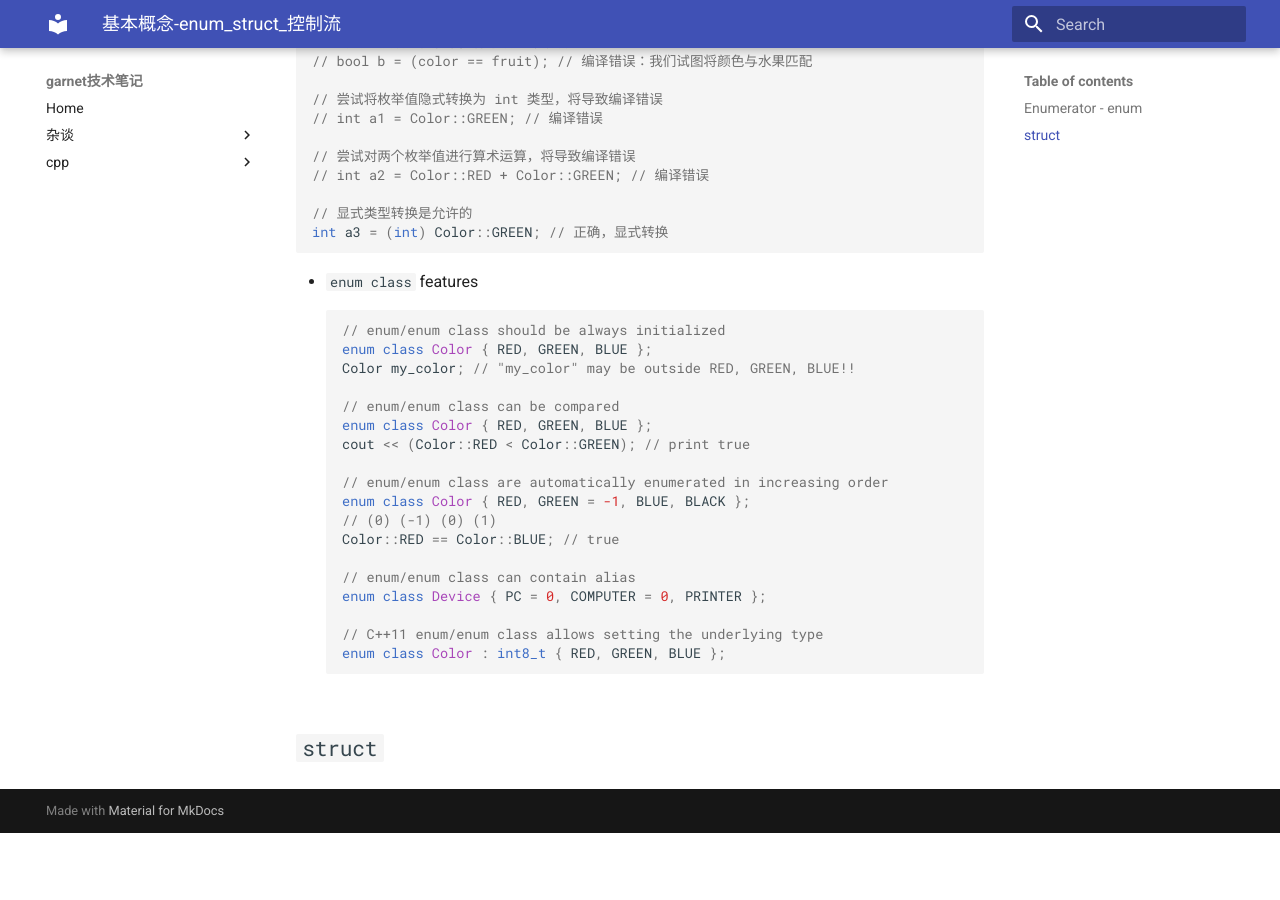
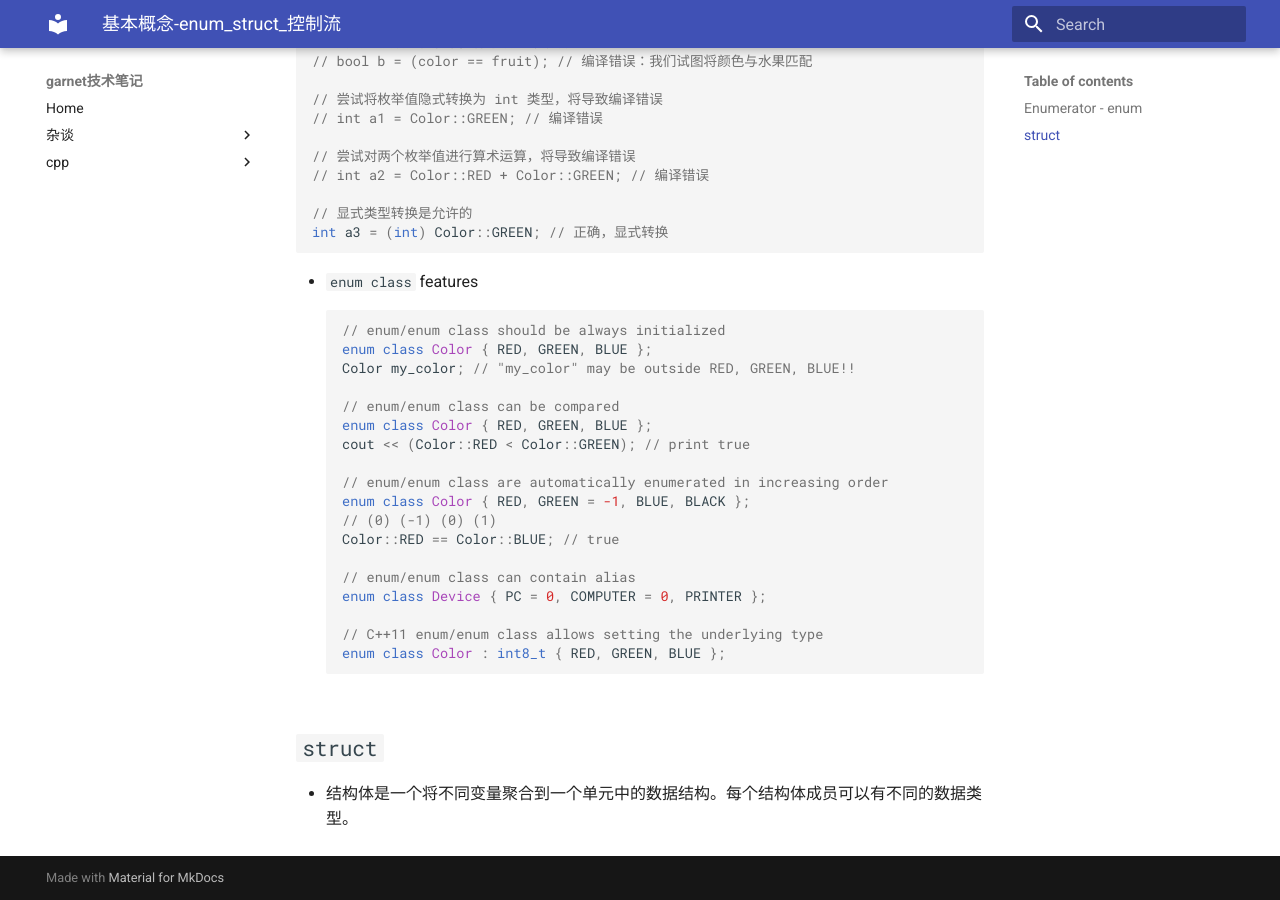
Before and after one commit to ymma98/technotes, an MkDocs documentation site: the page built from docs/cpp/基本概念-enum_struct_控制流.md, in a window 1280 px wide and 900 px high, scrolled down 1094 px. Built offline with MkDocs 1.6.1 and Material for MkDocs 9.7.7, drawn with Linux system fonts in a browser that asks for light colours; before the commit the page ends 1927 px from its top, so only the background shows below that.

Commit message:
docs/cpp/基本概念-enum_struct_控制流.md updated from https://stackedit.cn/

```diff
--- a/docs/cpp/基本概念-enum_struct_控制流.md
+++ b/docs/cpp/基本概念-enum_struct_控制流.md
@@ -82,8 +82,8 @@ enum class Color : int8_t { RED, GREEN, BLUE };
 
 ## `struct`
 
-
+* 结构体是一个将不同变量聚合到一个单元中的数据结构。每个结构体成员可以有不同的数据类型。
 <!--stackedit_data:
-eyJoaXN0b3J5IjpbLTEzMjg5OTY4NDYsLTE0MzQ1Mzg3MTldfQ
-==
+eyJoaXN0b3J5IjpbOTM4ODk0MDc4LC0xMzI4OTk2ODQ2LC0xND
+M0NTM4NzE5XX0=
 -->
```
